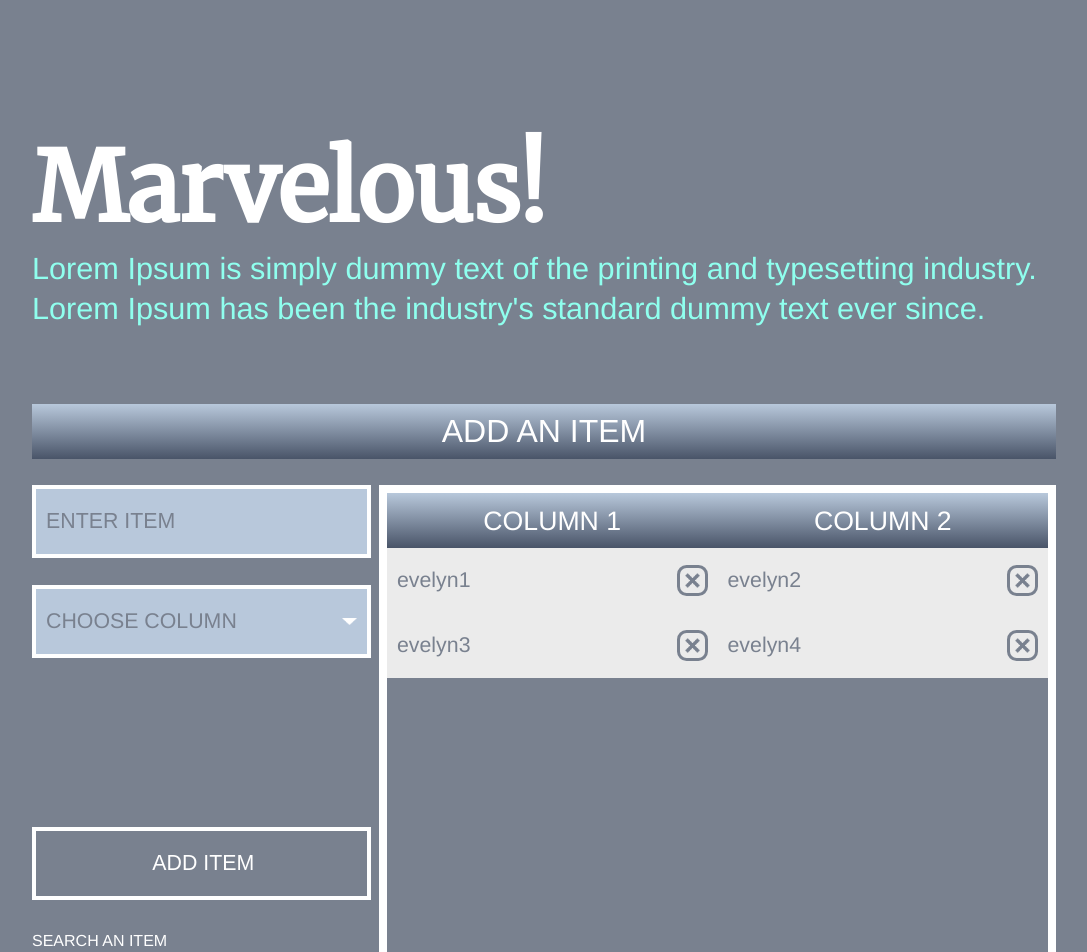
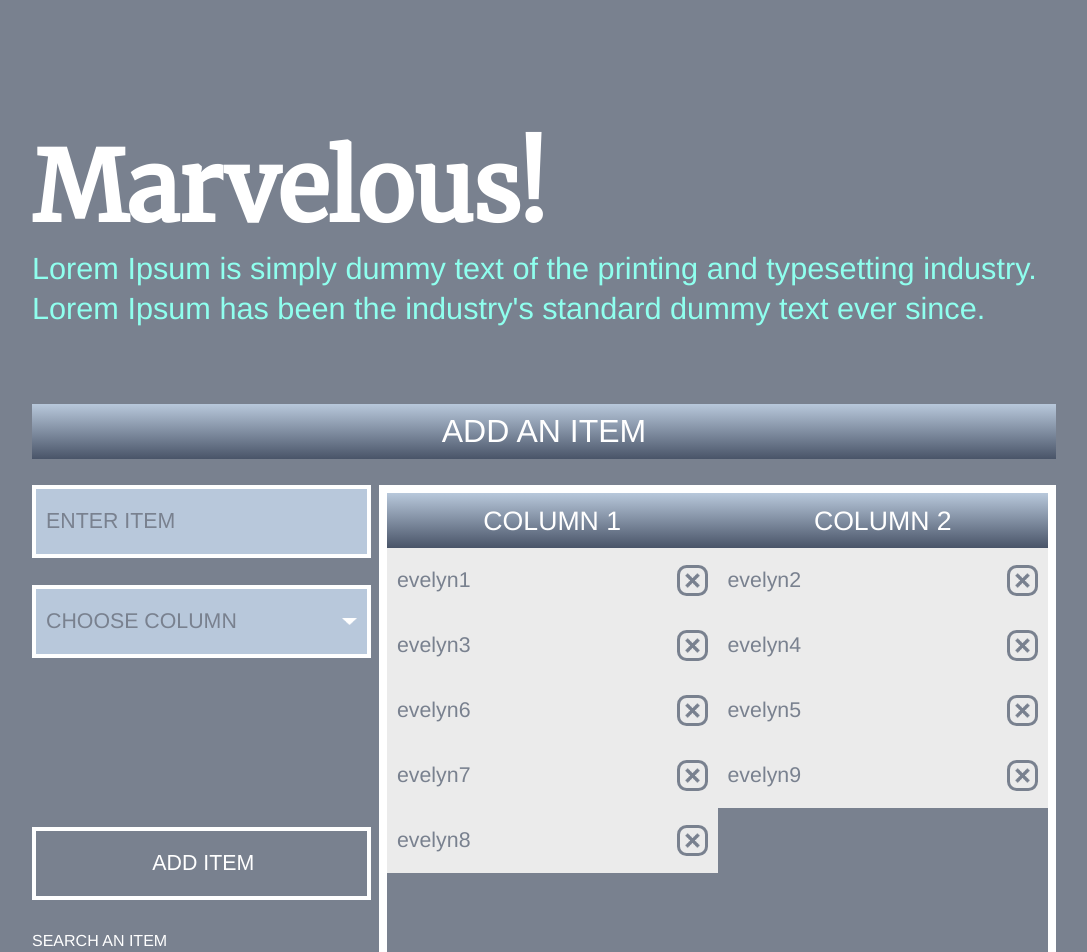
Before and after one commit to Evelyn-ZYW/FE-Assessment-F8TCH, a React app: page / in a window 1280 px wide. Shown: the top 952 px of the page, without its empty margins (96-1183 px from the left). Built offline with nearby package versions, Linux system fonts and the light colour scheme.

Commit message:
able to search by input now

```diff
--- a/src/comps/NewItemForm/index.js
+++ b/src/comps/NewItemForm/index.js
@@ -40,7 +40,8 @@ const Submit = styled.input`
 `;
 const NewItemForm = () => {
   const { addItem } = useContext(ItemContext);
-  // const { showModal } = useContext(ItemContext);
+  const { showModal } = useContext(ItemContext);
+
   const [desc, setDesc] = useState("");
   const [column, setColumn] = useState("");
 
--- a/src/comps/Search/index.js
+++ b/src/comps/Search/index.js
@@ -1,4 +1,5 @@
-import React from "react";
+import React, { useContext, useState } from "react";
+import { ItemContext } from "../../contexts/ItemContext";
 import styled from "styled-components";
 
 import magIcon from "../../../public/image/search.png";
@@ -43,6 +44,11 @@ const InputBox = styled.div`
   }
 `;
 const Search = ({ onSearch }) => {
+  const { searchItem } = useContext(ItemContext);
+
+  const handleSearch = (e) => {
+    searchItem(e);
+  };
   return (
     <Container>
       <label>SEARCH AN ITEM</label>
@@ -51,12 +57,15 @@ const Search = ({ onSearch }) => {
           type="search"
           id="item-search"
           placeholder="SEARCH"
-          onChange={onSearch}
+          onChange={(e) => handleSearch(e.target.value)}
         />
         <img src={magIcon} alt="" />
       </InputBox>
     </Container>
   );
 };
+Search.defaultProps = {
+  handleSearch: () => {},
+};
 
 export default Search;
--- a/src/contexts/ItemContext.js
+++ b/src/contexts/ItemContext.js
@@ -10,6 +10,11 @@ const ItemContextProvider = (props) => {
     { desc: "evelyn2", column: "COLUMN 2", id: 2 },
     { desc: "evelyn3", column: "COLUMN 1", id: 3 },
     { desc: "evelyn4", column: "COLUMN 2", id: 4 },
+    { desc: "evelyn5", column: "COLUMN 2", id: 5 },
+    { desc: "evelyn6", column: "COLUMN 1", id: 6 },
+    { desc: "evelyn7", column: "COLUMN 1", id: 7 },
+    { desc: "evelyn8", column: "COLUMN 1", id: 8 },
+    { desc: "evelyn9", column: "COLUMN 2", id: 9 },
   ]);
 
   const addItem = (desc, column) => {
```
